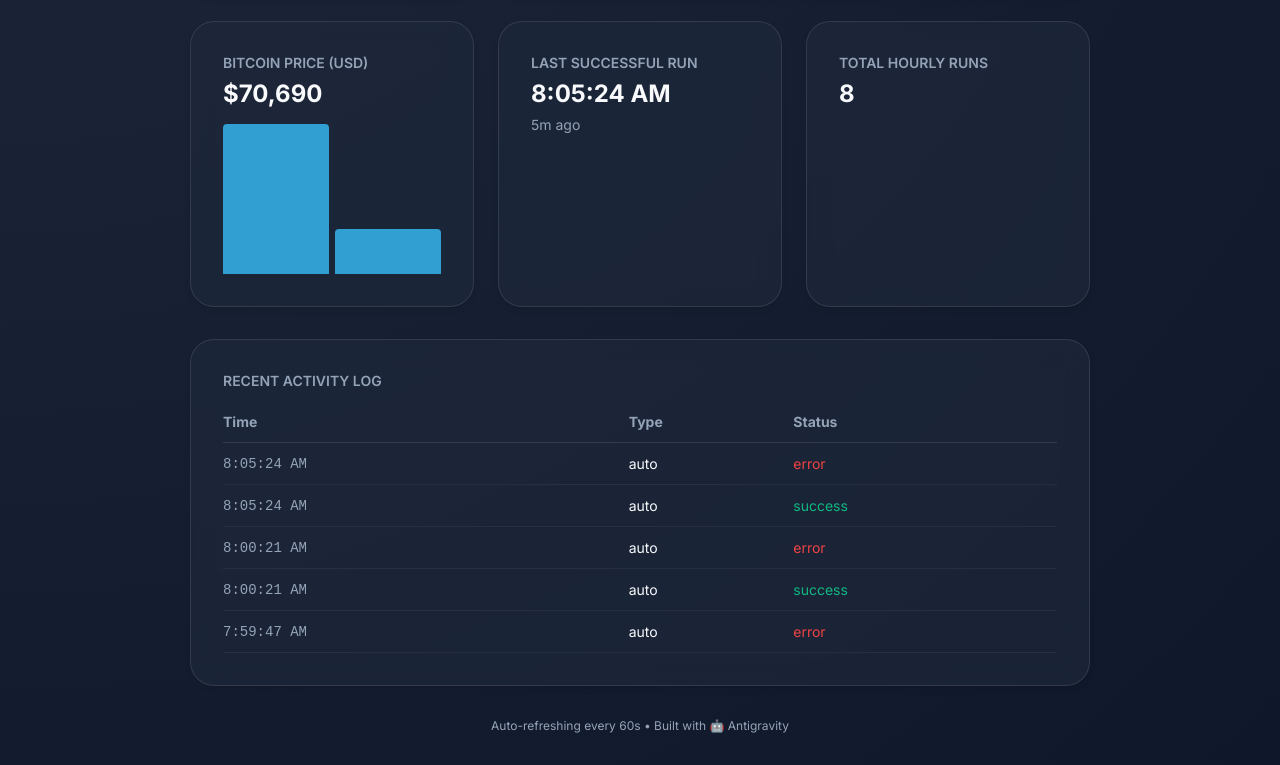
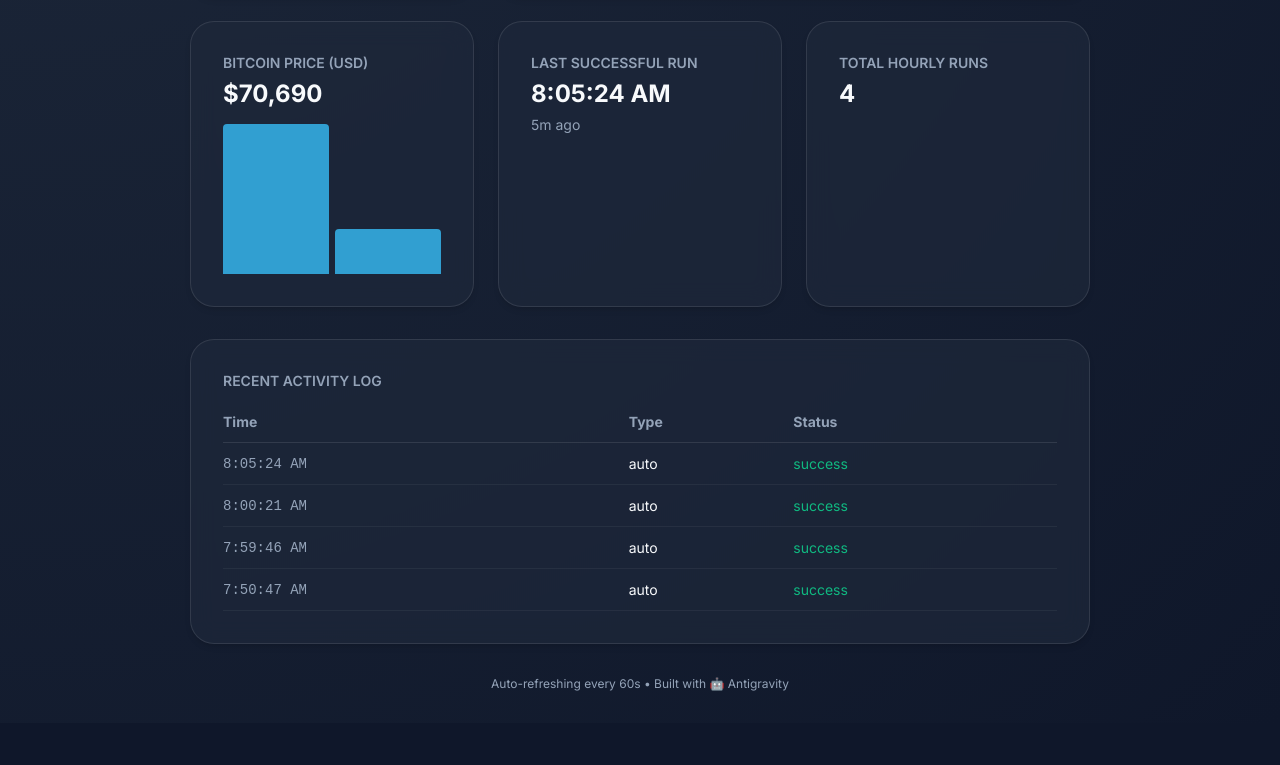
Before and after one commit to lokeshgit1/Zenvra, a website: page index.html in a window 1280 px wide. Shown: the part 568-1333 px from the top of the page. After the commit the page ends 1291 px from the top, so only its background shows below. Drawn offline with Linux system fonts and the light colour scheme.

Commit message:
fix: restore dashboard by cleaning corrupted log files

```diff
--- a/daemon-log.json
+++ b/daemon-log.json
@@ -1,8 +1,4 @@
 {"time":"2026-03-21T07:50:47.129Z","type":"auto","status":"success","error":null}
-{"time":"2026-03-21T07:50:47.918Z","type":"auto","status":"error","error":"Command failed: git pull --rebase origin main\nFrom https://github.com/lokeshgit1/Zenvra\n * branch            main       -> FETCH_HEAD\nfatal: It seems that there is already a rebase-merge directory, and\nI wonder if you are in the middle of another rebase.  If that is the\ncase, please try\n\tgit rebase (--continue | --abort | --skip)\nIf that is not the case, please\n\trm -fr \".git/rebase-merge\"\nand run me again.  I am stopping in case you still have something\nvaluable there.\n\n"}
 {"time":"2026-03-21T07:59:46.545Z","type":"auto","status":"success","error":null}
-{"time":"2026-03-21T07:59:47.261Z","type":"auto","status":"error","error":"Command failed: git pull --rebase origin main\nFrom https://github.com/lokeshgit1/Zenvra\n * branch            main       -> FETCH_HEAD\nfatal: It seems that there is already a rebase-merge directory, and\nI wonder if you are in the middle of another rebase.  If that is the\ncase, please try\n\tgit rebase (--continue | --abort | --skip)\nIf that is not the case, please\n\trm -fr \".git/rebase-merge\"\nand run me again.  I am stopping in case you still have something\nvaluable there.\n\n"}
 {"time":"2026-03-21T08:00:21.129Z","type":"auto","status":"success","error":null}
-{"time":"2026-03-21T08:00:21.497Z","type":"auto","status":"error","error":"Command failed: git pull --rebase origin main\nFrom https://github.com/lokeshgit1/Zenvra\n * branch            main       -> FETCH_HEAD\nfatal: It seems that there is already a rebase-merge directory, and\nI wonder if you are in the middle of another rebase.  If that is the\ncase, please try\n\tgit rebase (--continue | --abort | --skip)\nIf that is not the case, please\n\trm -fr \".git/rebase-merge\"\nand run me again.  I am stopping in case you still have something\nvaluable there.\n\n"}
 {"time":"2026-03-21T08:05:24.065Z","type":"auto","status":"success","error":null}
-{"time":"2026-03-21T08:05:24.790Z","type":"auto","status":"error","error":"Command failed: git pull --rebase origin main\nFrom https://github.com/lokeshgit1/Zenvra\n * branch            main       -> FETCH_HEAD\nerror: cannot rebase: You have unstaged changes.\nerror: Please commit or stash them.\n"}
--- a/index.html
+++ b/index.html
@@ -404,10 +404,14 @@
                 const logText = logRes.ok ? await logRes.text() : '';
                 const logs = logText.trim().split('\n')
                     .filter(line => line.trim())
-                    .map(line => JSON.parse(line))
+                    .map(line => {
+                        try { return JSON.parse(line); }
+                        catch(e) { return null; }
+                    })
+                    .filter(l => l)
                     .reverse();
 
-                return { prices: priceData, logs: logs };
+                return { prices: Array.isArray(priceData) ? priceData : [], logs: logs };
             } catch (error) {
                 console.error('Fetch error:', error);
                 return { prices: [], logs: [] };
```
